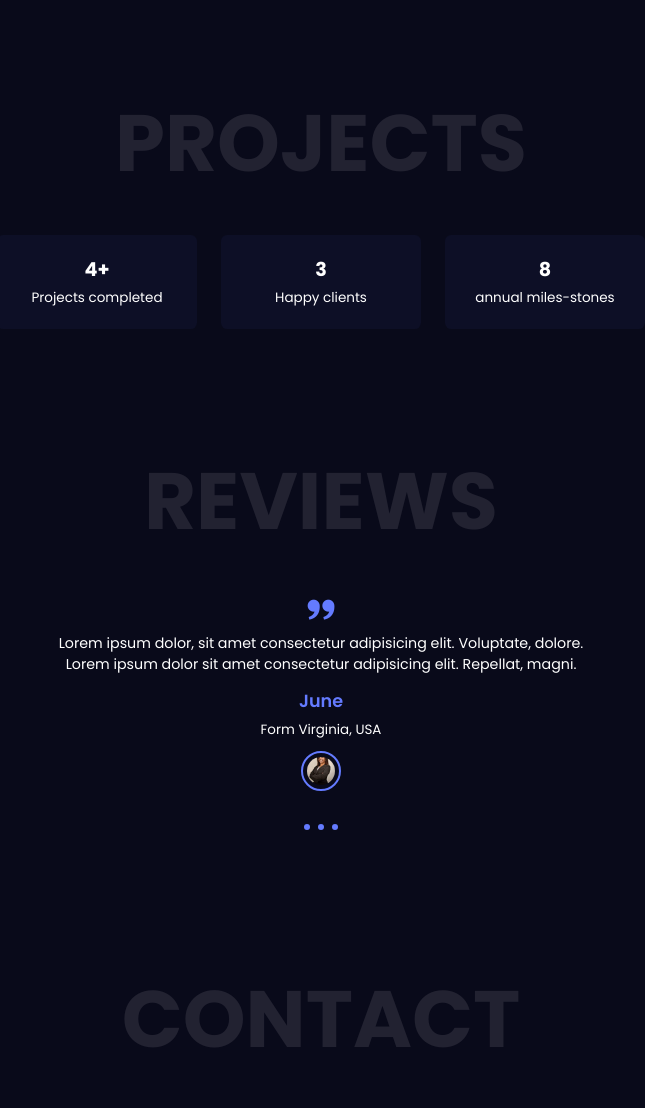
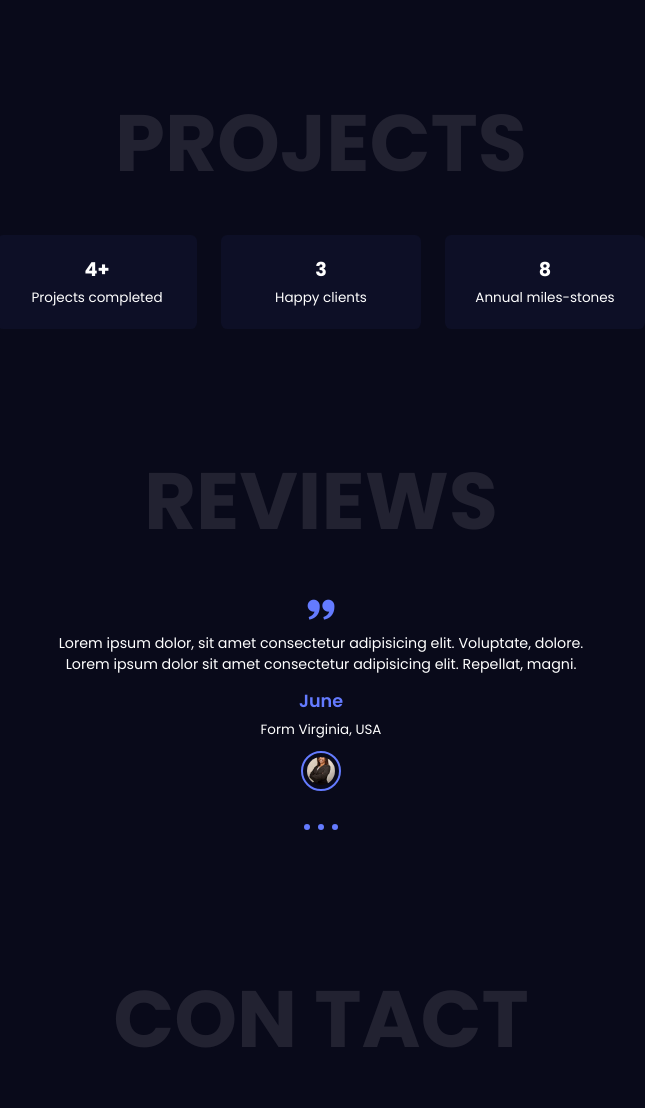
Before and after one commit to oscarwanga98/myweb, a plain HTML site: page index.html in a window 1280 px wide. Shown: the part 2502-3610 px from the top of the page, without its empty margins (319-964 px from the left). Drawn offline with nearby package versions, Linux system fonts and the light colour scheme.

Commit message:
Update index.html

```diff
--- a/index.html
+++ b/index.html
@@ -180,7 +180,7 @@
 
             <div class="projects-box">
                 <h2>8</h2>
-                <span>annual miles-stones</span>
+                <span>Annual miles-stones</span>
             </div>
 
         </div>
@@ -252,7 +252,7 @@
     <!--Contact Form-->
     <section class="contact container" id="contact">
         <!--Heading -->
-        <h2 class="heading">Contact</h2>
+        <h2 class="heading">Con tact</h2>
         <!--Contact-content-->
         <form action="" class="contact-form" id="contact-form">
             <input type="text" placeholder="Your name" class="name" required>
```
